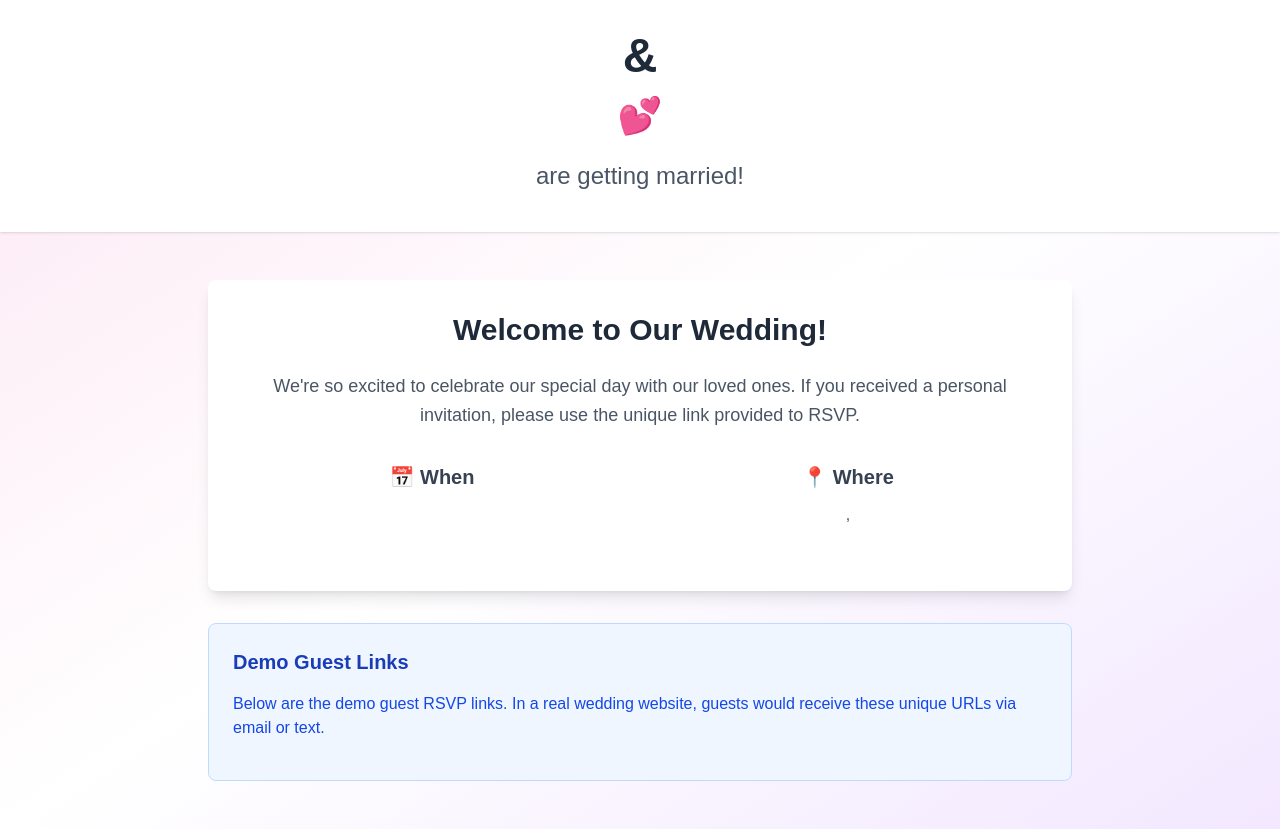
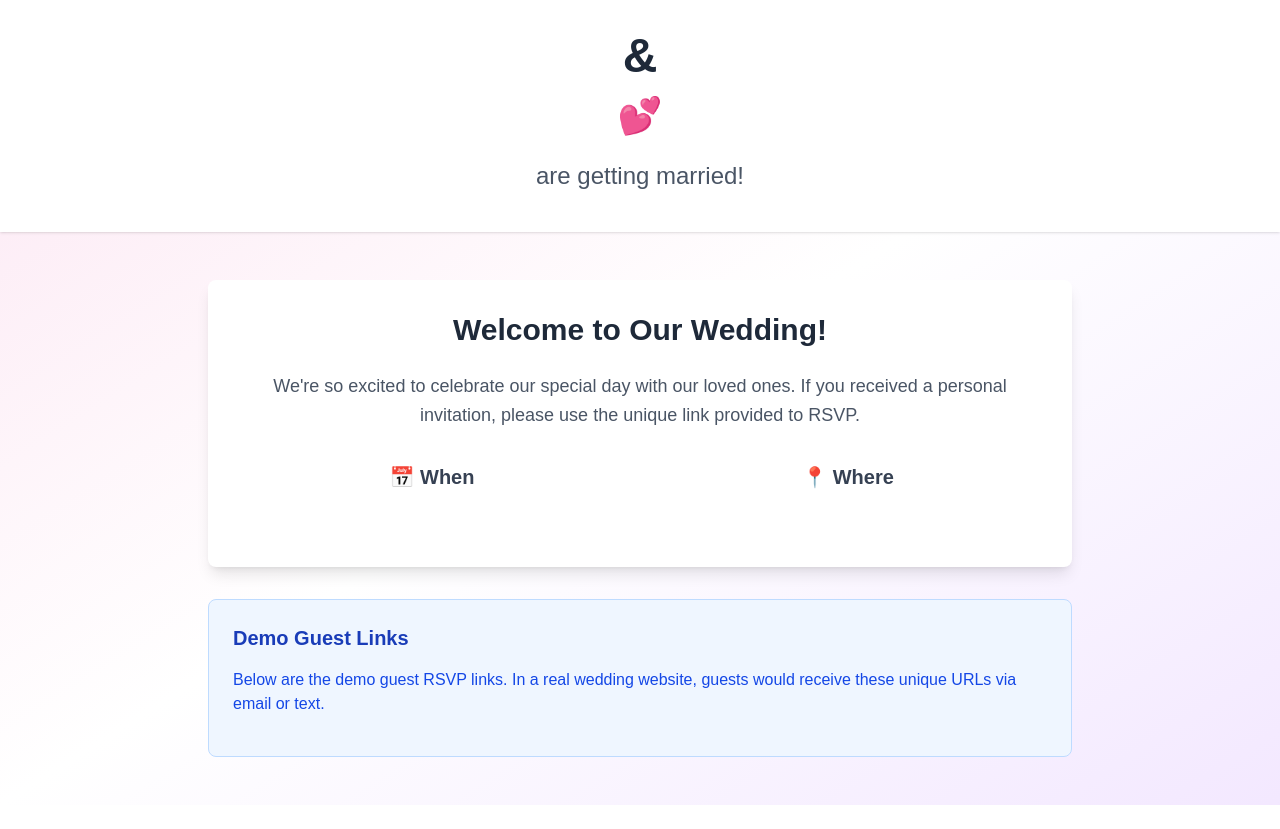
Before and after one commit to noalea/wedding-rsvp, a Next.js app: page / in a window 1280 px wide. After the commit the page ends 805 px from the top, so only its background shows below. Built offline with nearby package versions, Linux system fonts and the light colour scheme.

Commit message:
Remove state & zipcode uses

```diff
--- a/src/app/page.tsx
+++ b/src/app/page.tsx
@@ -50,10 +50,7 @@
                 {weddingDetails.venue.name}
               </p>
               <p className="text-gray-600">{weddingDetails.venue.address}</p>
-              <p className="text-gray-600">
-                {weddingDetails.venue.city}, {weddingDetails.venue.state}{" "}
-                {weddingDetails.venue.zipCode}
-              </p>
+              <p className="text-gray-600">{weddingDetails.venue.city}</p>
             </div>
           </div>
         </div>
```
